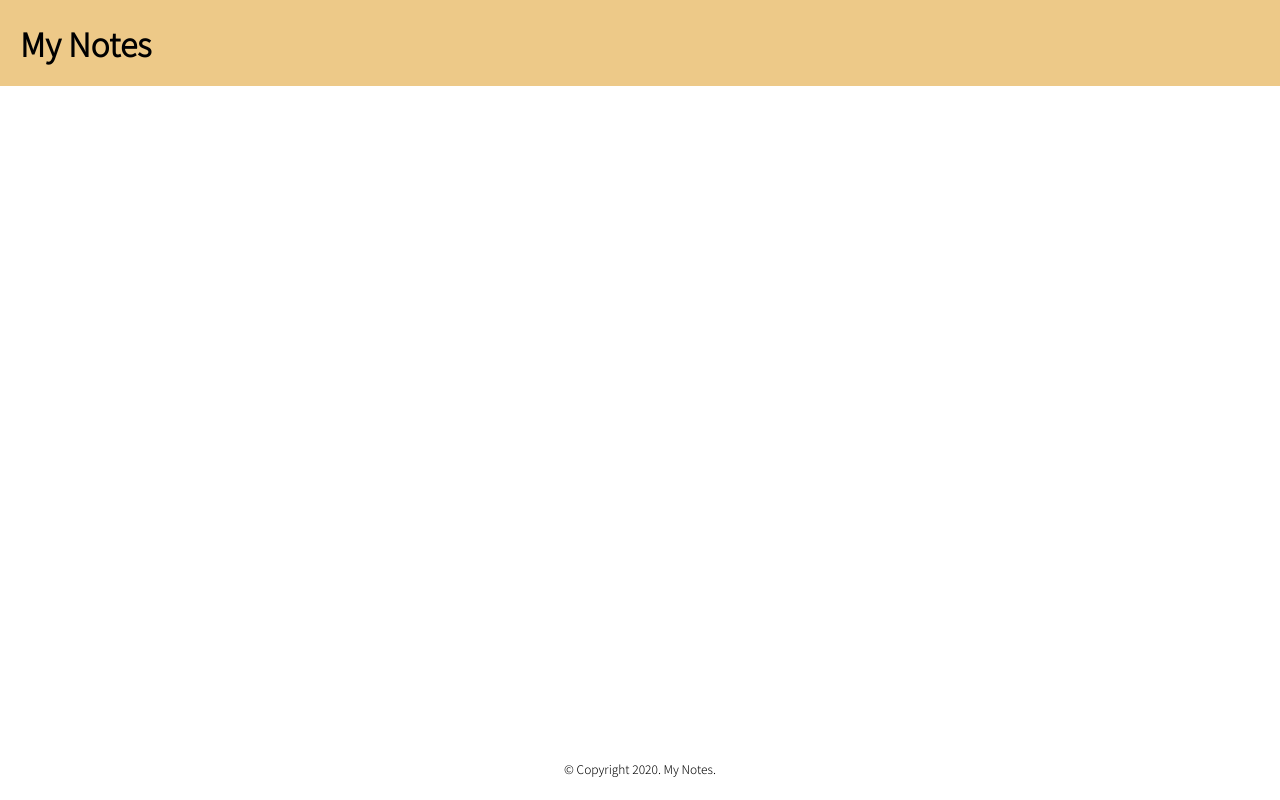
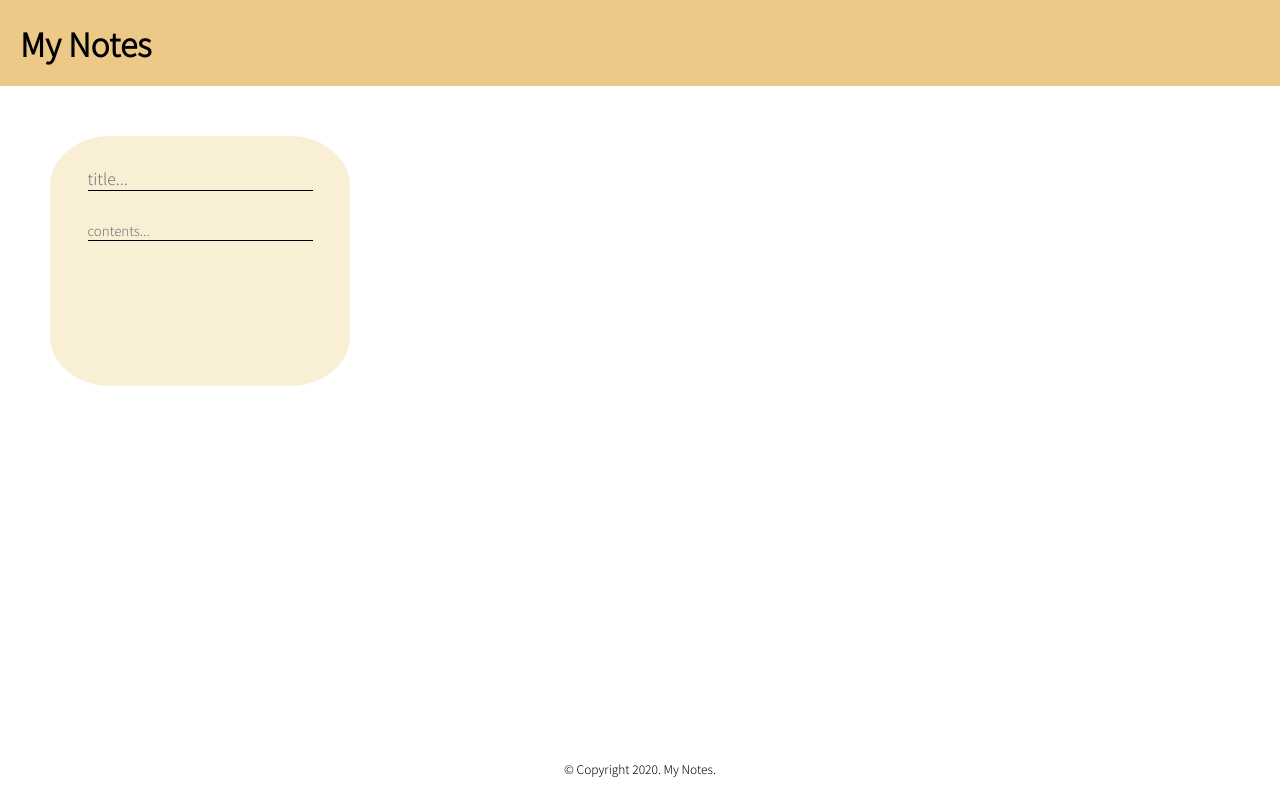
Before and after one commit to MashuMaru/my-notes-appv2, a React (Create React App) app: page / in a window 1280 px wide. Built offline with nearby package versions, Linux system fonts and the light colour scheme.

Commit message:
added note to the body.

```diff
--- a/public/styles.css
+++ b/public/styles.css
@@ -25,3 +25,32 @@ h1 {
     width: 100%;
     height: 2.5rem;
 }
+
+.note {
+    margin-top: 50px;
+    margin-left: 50px;
+    width: 300px;
+    height: 250px;
+    background-color: #f8efd4;
+    border-radius: 20%;
+    display: flexbox;
+}
+
+.note-title {
+    font-size: 1rem;
+    text-align: left;
+    margin-top: 10px;
+    align-content: center;
+}
+
+input {
+    border: 0;
+    background-color: transparent;
+    padding-top: 30px;
+    border-bottom: 1px solid black;
+    font-family: 'Noto Sans JP', sans-serif;
+    display: block;
+    margin : 0 auto;
+    outline: none;
+    width: 75%;
+}
--- a/src/App.jsx
+++ b/src/App.jsx
@@ -1,10 +1,12 @@
 import React from "react";
 import Header from "./Header.jsx";
 import Footer from "./Footer.jsx";
+import Note from "./Note.jsx";
 
 function App() {
     return <div>
 <Header />
+<Note />
 <Footer />
     </div>
 }
--- /dev/null
+++ b/src/Note.jsx
@@ -0,0 +1,18 @@
+import React from "react";
+
+function clickedTitle() {
+    alert("Add the title of the note")
+}
+
+function clickedContents () {
+    alert("Add the contents of the note.")
+}
+
+function Note() {
+    return <div className="note">
+    <input className="note-title" placeholder="title..." onClick={clickedTitle}></input>
+    <input cols="30" rows="5" className="note-contents" placeholder="contents..." onClick={clickedContents}></input>
+    </div>
+}
+
+export default Note;
```
